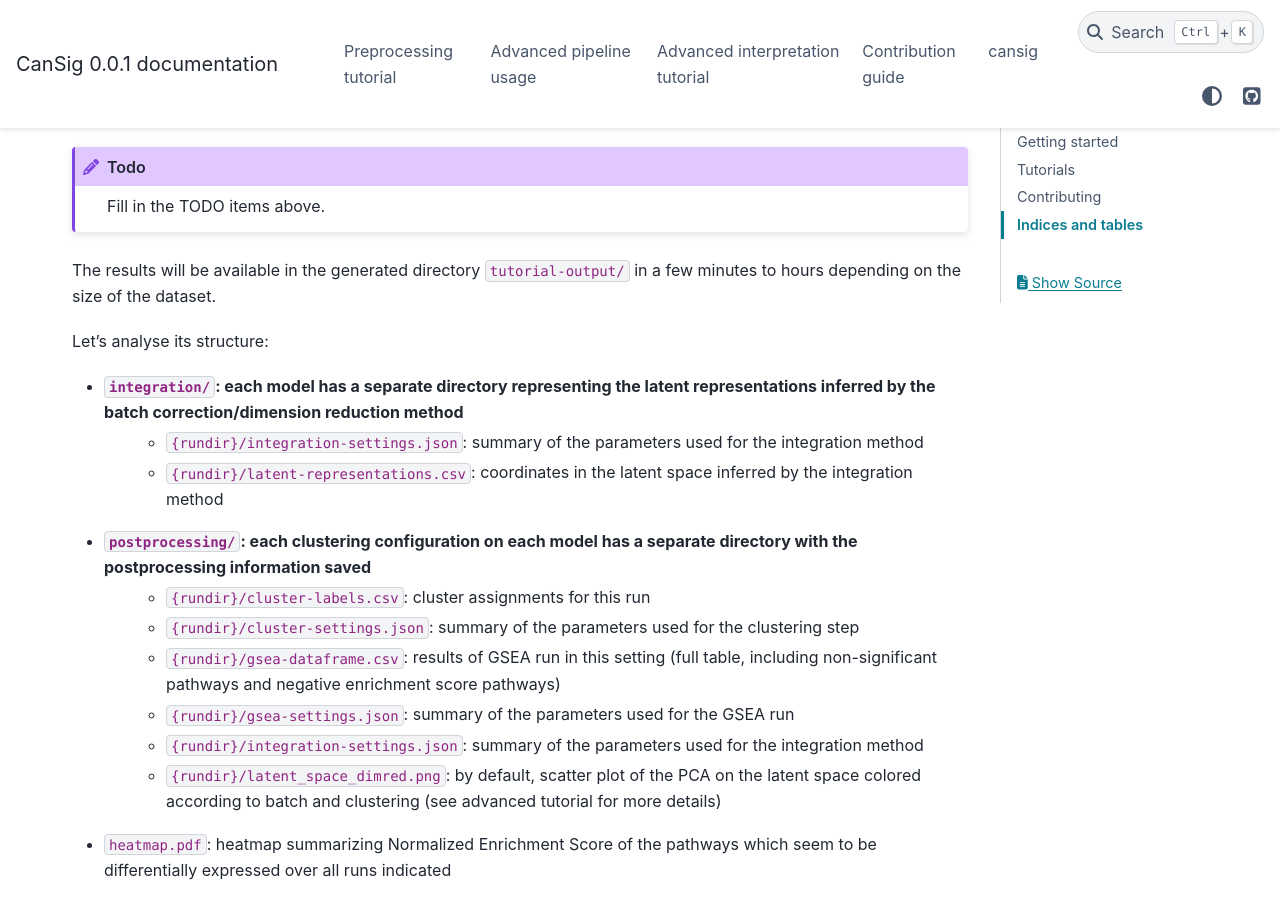
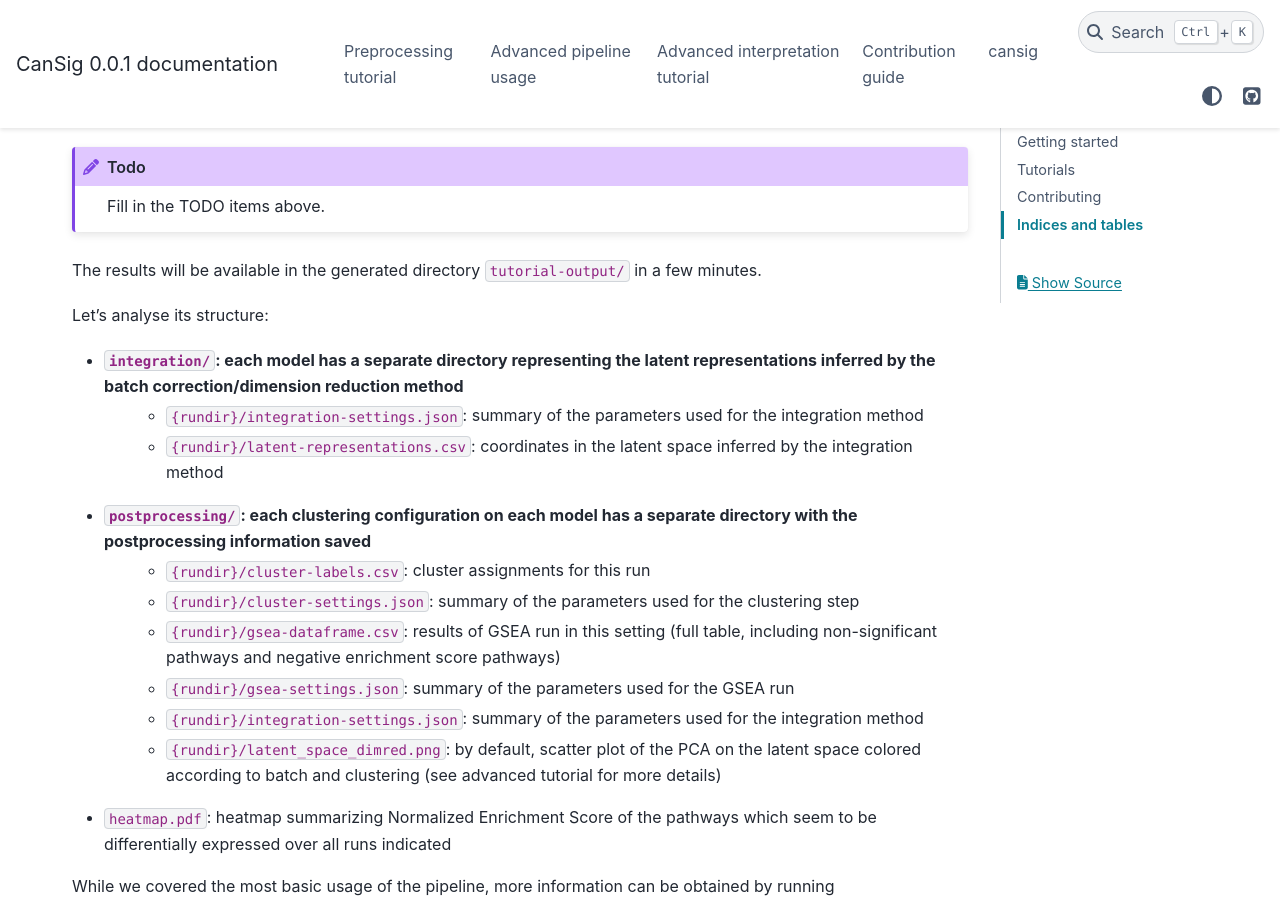
Before and after one commit to BoevaLab/CanSig, a Sphinx documentation site: the page built from docs/index.rst, in a window 1280 px wide and 900 px high, scrolled down 2534 px. Built offline with Sphinx 7.4.7 and the PyData theme 0.15.4, drawn with Linux system fonts in a browser that asks for light colours.

Commit message:
final modifs

```diff
--- a/docs/index.rst
+++ b/docs/index.rst
@@ -86,7 +86,7 @@ This is one of many databases available online. Alternatively, one can provide a
 .. todo::
    Fill in the TODO items above.
 
-The results will be available in the generated directory ``tutorial-output/`` in a few minutes to hours depending on the size of the dataset.
+The results will be available in the generated directory ``tutorial-output/`` in a few minutes.
 
 Let's analyse its structure:
 
```
